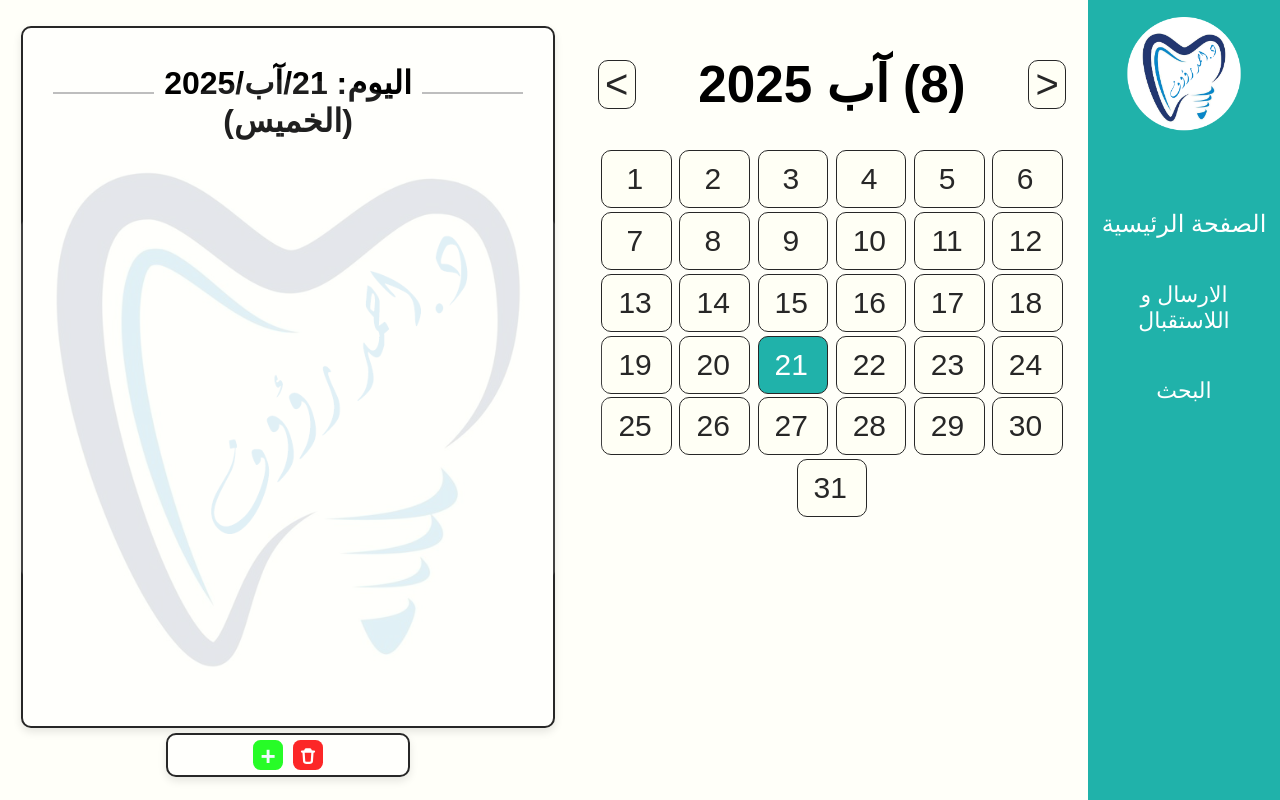
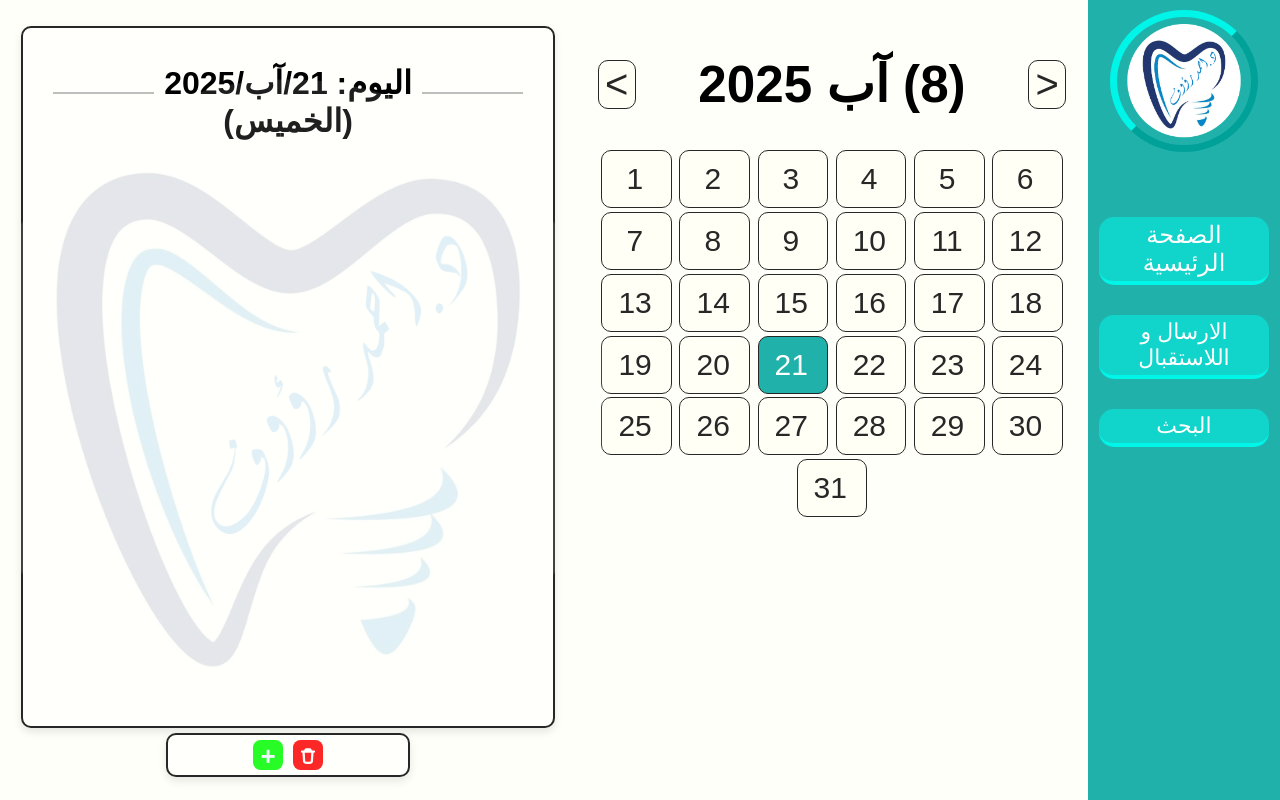
Before and after one commit to ArduinoBoy1111/dentister, a plain HTML site: page assets/index.html in a window 1280 px wide. Drawn offline with Linux system fonts and the light colour scheme.

Commit message:
ul styling

```diff
--- a/assets/style.css
+++ b/assets/style.css
@@ -58,8 +58,17 @@ ul li {
     font-size: 18px;
     text-align: end;
     cursor: pointer;
-    padding: 6px ;
-    width: 100%;
+    padding: 3px ;
+    width:85%;
+    background-color: hsl(177, 85%, 45%);
+    border-bottom: hsl(177, 100%,48%) 4px solid;
+    border-radius: 15px;
+    transition: 0.2s ease-in-out;
+    scale: 100%;
+}
+ul li:hover {
+    scale: 108%;
+    transition: 0.2s ease-in-out;
 }
 .main-content-area::-webkit-scrollbar {
     width: 15px;              /* Width of the scrollbar */
@@ -501,3 +510,8 @@ input:focus {
     align-items: center;
     overflow: auto;
 }
+.sidebar img{
+    border: hsl(177, 100%,48%)  7px outset;
+    border-radius: 50%;
+
+}
```
